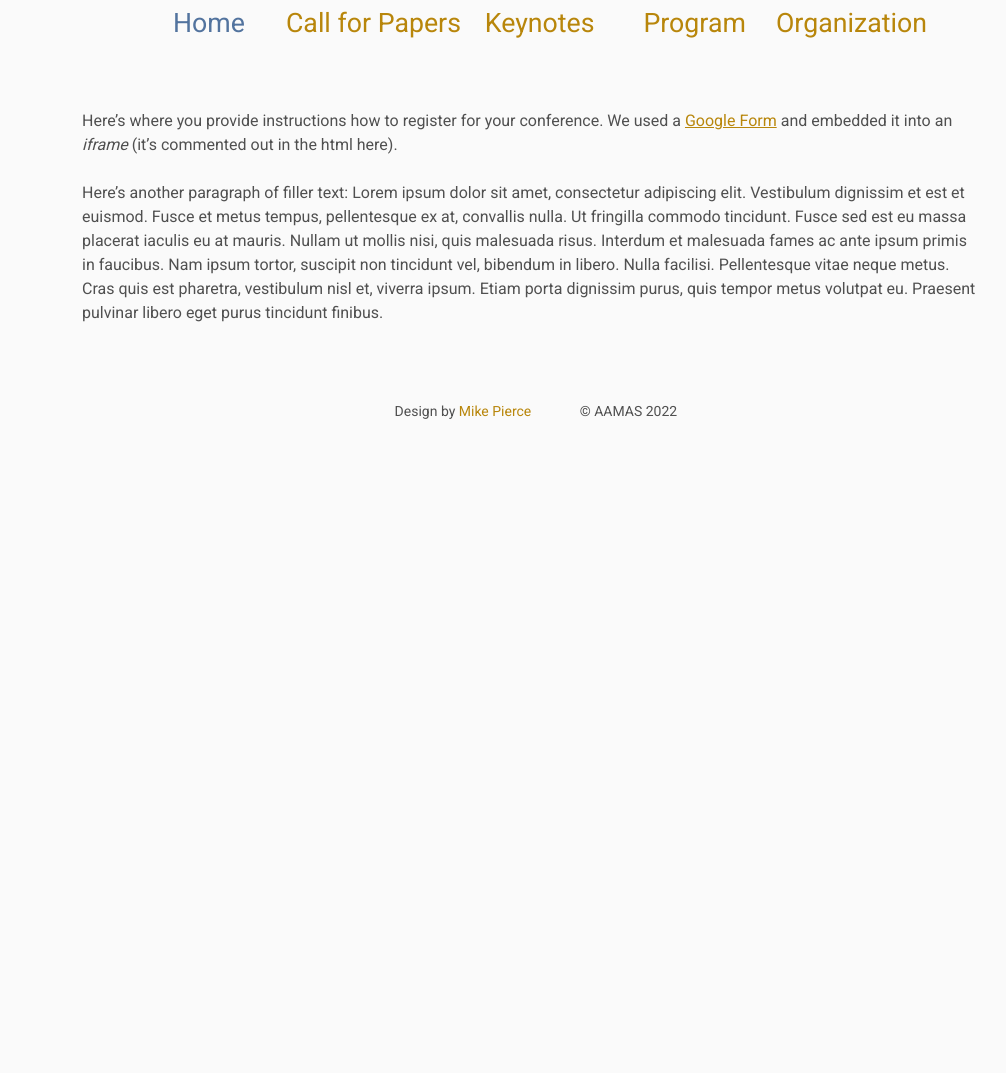
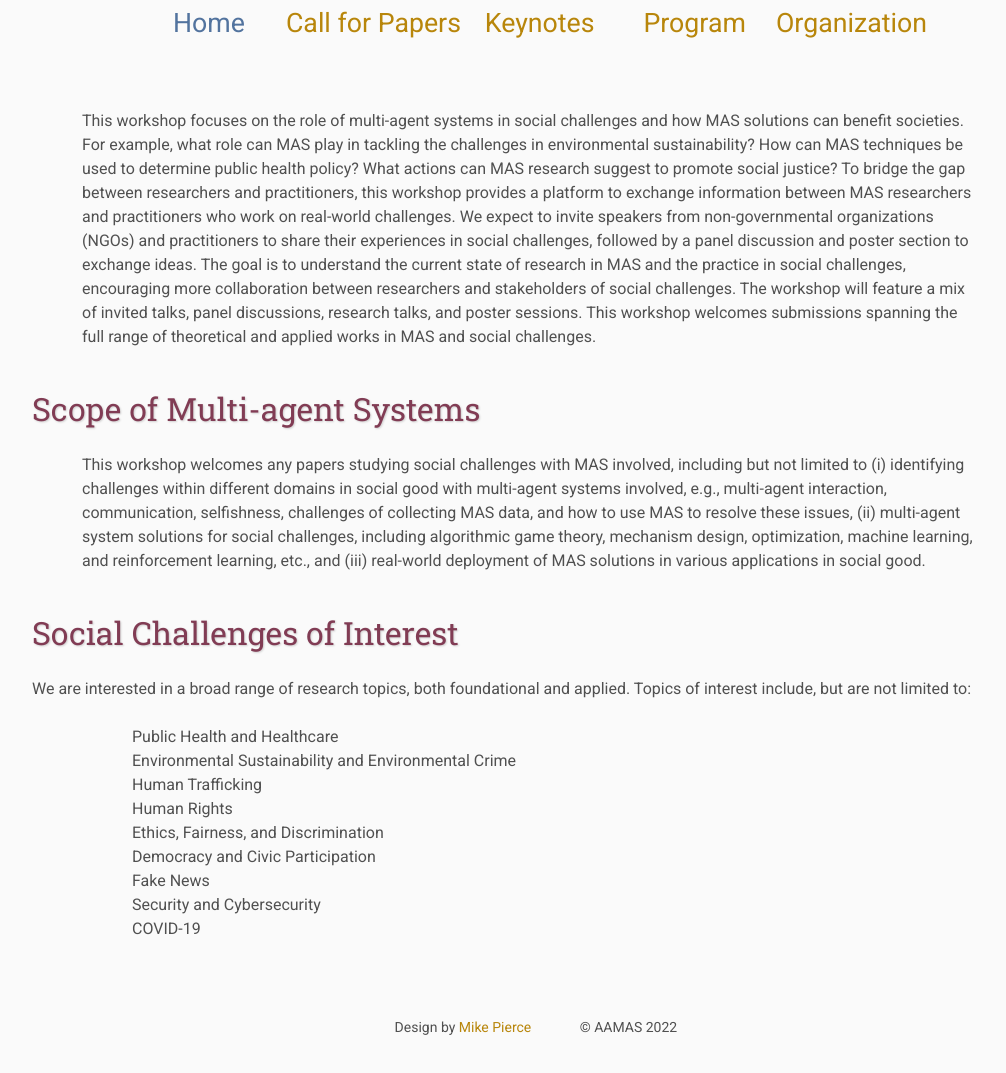
Before and after one commit to guaguakai/aasg2022, a plain HTML site: page call/index.html in a window 1280 px wide. Shown: the part 469-1542 px from the top of the page, without its empty margins (108-1114 px from the left). Before the commit the page ends 954 px from the top, so only its background shows below. Drawn offline with Linux system fonts and the light colour scheme; files that its build step writes are made by us from their sources.

Commit message:
updated call for paper

```diff
--- a/call/index.html
+++ b/call/index.html
@@ -46,17 +46,27 @@
     <br>
 
     <p>
-        Here&rsquo;s where you provide instructions how to register for your conference.
-        We used a <a href="https://www.google.com/forms/about/">Google Form</a>
-        and embedded it into an <i>iframe</i> (it&rsquo;s commented out in the html here).
+    This workshop focuses on the role of multi-agent systems in social challenges and how MAS solutions can benefit societies. For example, what role can MAS play in tackling the challenges in environmental sustainability? How can MAS techniques be used to determine public health policy? What actions can MAS research suggest to promote social justice? To bridge the gap between researchers and practitioners, this workshop provides a platform to exchange information between MAS researchers and practitioners who work on real-world challenges. We expect to invite speakers from non-governmental organizations (NGOs) and practitioners to share their experiences in social challenges, followed by a panel discussion and poster section to exchange ideas. The goal is to understand the current state of research in MAS and the practice in social challenges, encouraging more collaboration between researchers and stakeholders of social challenges. The workshop will feature a mix of invited talks, panel discussions, research talks, and poster sessions. This workshop welcomes submissions spanning the full range of theoretical and applied works in MAS and social challenges.
     </p>
-    <!--
-    <iframe class="registration" src="EMBED LINK FOR GOOGLE FORM HERE"></iframe>
-    -->
+
+    <h2>Scope of Multi-agent Systems</h2>
     <p>
-        Here&rsquo;s another paragraph of filler text:
-        Lorem ipsum dolor sit amet, consectetur adipiscing elit. Vestibulum dignissim et est et euismod. Fusce et metus tempus, pellentesque ex at, convallis nulla. Ut fringilla commodo tincidunt. Fusce sed est eu massa placerat iaculis eu at mauris. Nullam ut mollis nisi, quis malesuada risus. Interdum et malesuada fames ac ante ipsum primis in faucibus. Nam ipsum tortor, suscipit non tincidunt vel, bibendum in libero. Nulla facilisi. Pellentesque vitae neque metus. Cras quis est pharetra, vestibulum nisl et, viverra ipsum. Etiam porta dignissim purus, quis tempor metus volutpat eu. Praesent pulvinar libero eget purus tincidunt finibus.
+        This workshop welcomes any papers studying social challenges with MAS involved, including but not limited to (i) identifying challenges within different domains in social good with multi-agent systems involved, e.g., multi-agent interaction, communication, selfishness, challenges of collecting MAS data, and how to use MAS to resolve these issues, (ii) multi-agent system solutions for social challenges, including algorithmic game theory, mechanism design, optimization, machine learning, and reinforcement learning, etc., and (iii) real-world deployment of MAS solutions in various applications in social good.
     </p>
+
+    <h2>Social Challenges of Interest</h2>
+        We are interested in a broad range of research topics, both foundational and applied. Topics of interest include, but are not limited to:
+	<ul>
+		<li>Public Health and Healthcare</li>
+		<li>Environmental Sustainability and Environmental Crime</li>
+		<li>Human Trafficking</li>
+		<li>Human Rights</li>
+		<li>Ethics, Fairness, and Discrimination</li>
+		<li>Democracy and Civic Participation</li>
+		<li>Fake News</li>
+		<li>Security and Cybersecurity</li>
+		<li>COVID-19</li>
+	</ul>
 
     <table class="footer">
         <tr>
```
Also changed, not shown: index.html (+0 -3 lines), keynotes/index.html (+2 -11 lines), 1 other file.
